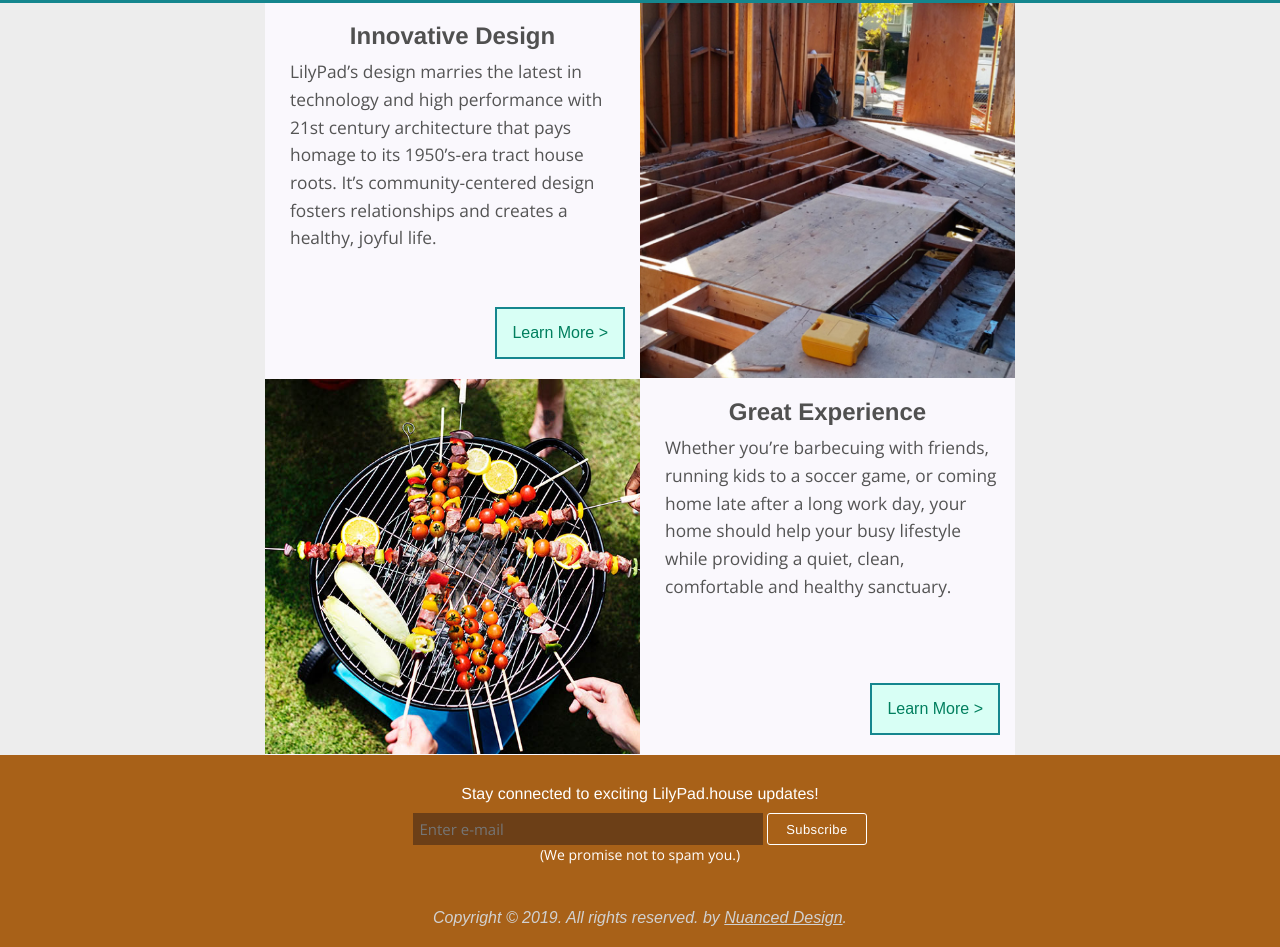
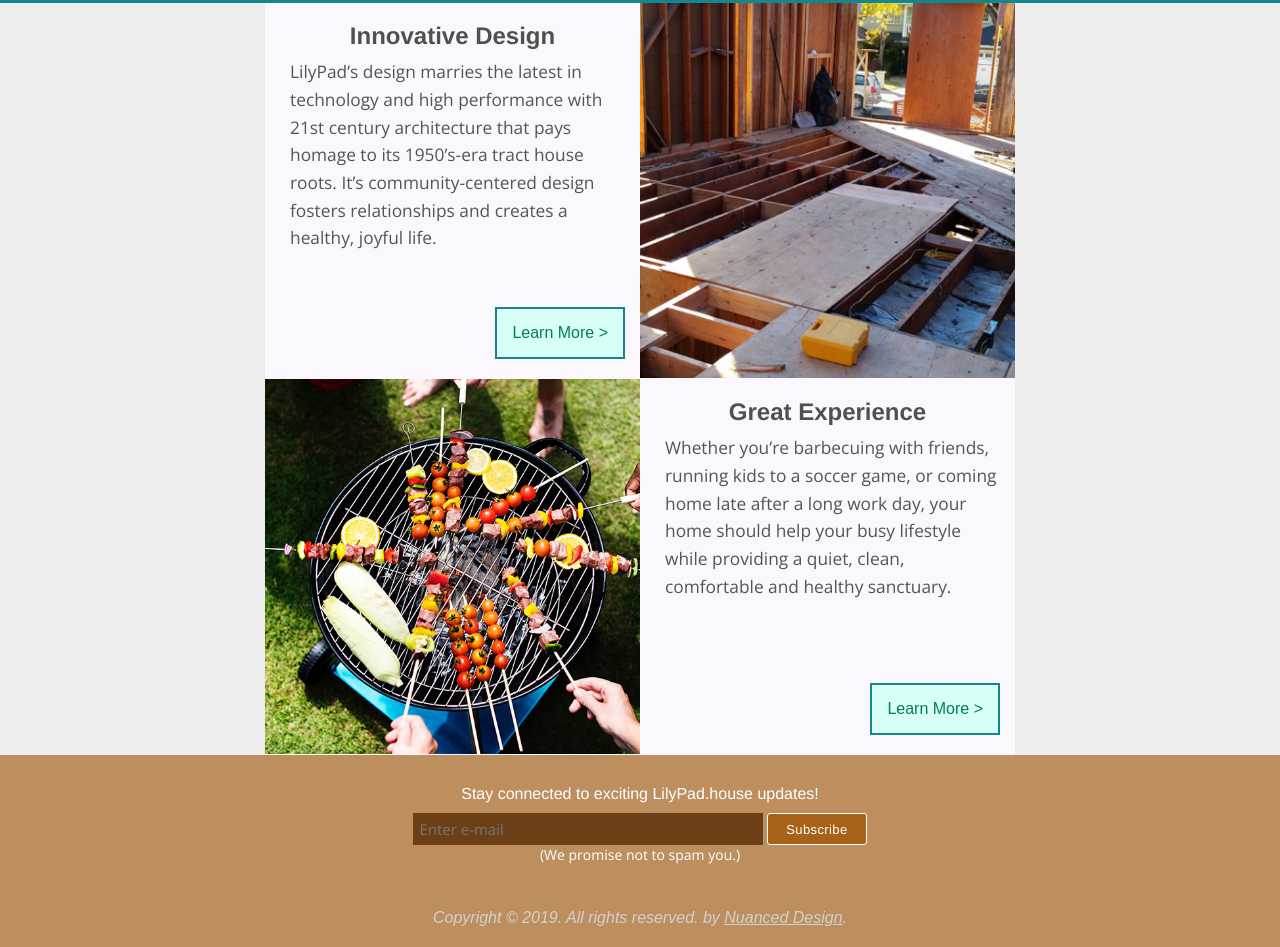
Before and after one commit to LilyPad-Dojo/LilyPad-Dojo, a plain HTML site: page home.html in a window 1280 px wide. Shown: the part 1620-2567 px from the top of the page. Drawn offline with nearby package versions, Linux system fonts and the light colour scheme; a web font is replaced by a local one.

Commit message:
footer color

```diff
--- a/CSS/styles.css
+++ b/CSS/styles.css
@@ -294,7 +294,7 @@ button#lets-chat:hover {
 .float-left {float:left;}
 
 footer {
-  background: #A86118;
+  background: #bd8f5e;
   width: 100%;
   clear: both;
 }
```
